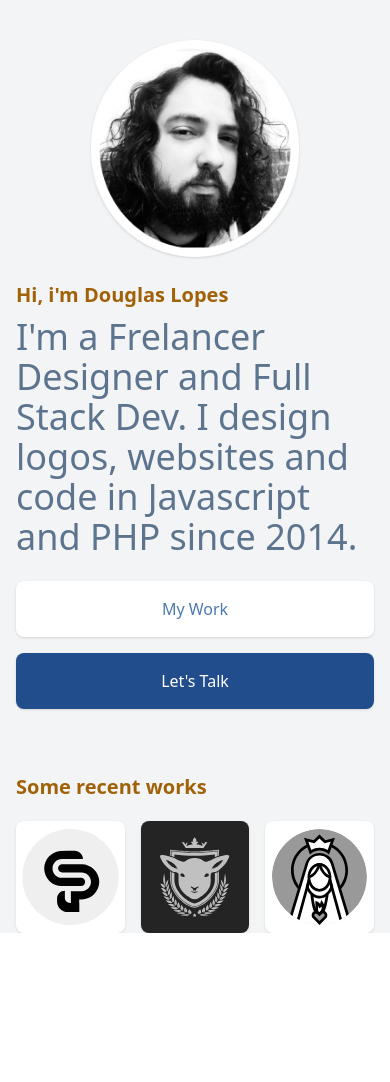
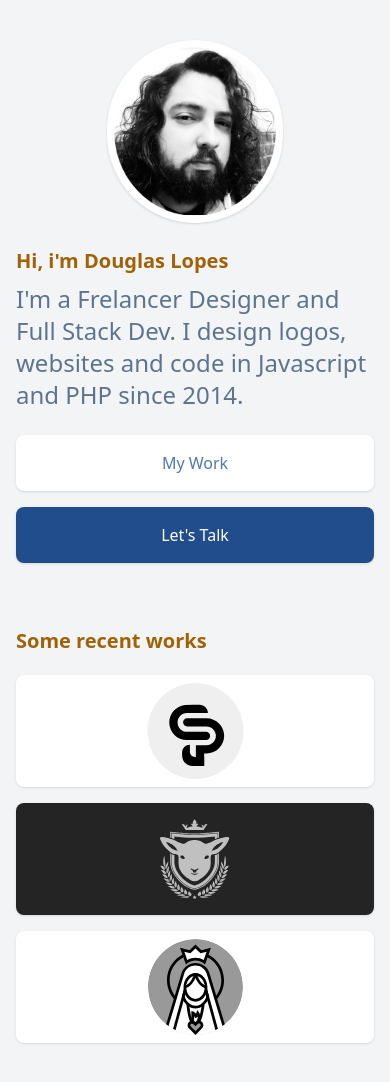
Before and after one commit to dougkusanagi/hotsite.dougdesign.com.br, a Nuxt app: page / in a window 390 px wide. Shown: the top 1082 px of the page. Before the commit the page ends 933 px from the top, so only its background shows below. Built offline with nearby package versions, Linux system fonts and the light colour scheme.

Commit message:
add smooth scrolling

```diff
--- a/app.vue
+++ b/app.vue
@@ -41,7 +41,7 @@ useSeoMeta({
     >
       <article class="flex flex-col gap-6 mx-4 mt-10 sm:mt-12 sm:mx-14">
         <img
-          class="mx-auto rounded-full shadow sm:mx-0 w-52 sm:w-48"
+          class="mx-auto rounded-full shadow sm:mx-0 w-44 sm:w-52"
           src="/douglas-lopes-fotografia-p&b.png"
           alt="fotografia p&b de Douglas Lopes "
           width="208"
@@ -53,7 +53,7 @@ useSeoMeta({
             Hi, i'm Douglas Lopes
           </h2>
 
-          <p class="text-4xl text-[#5d748f]">
+          <p class="text-2xl sm:text-4xl text-[#5d748f]">
             I'm a Frelancer Designer and Full Stack Dev. I design logos,
             websites and code in Javascript and PHP since 2014.
           </p>
@@ -61,7 +61,7 @@ useSeoMeta({
 
         <div class="flex flex-col gap-4 sm:flex-row">
           <a
-            href="#"
+            href="#portfolio"
             class="bg-white text-[#4c79af] font-medium w-full sm:w-44 h-14 flex items-center justify-center rounded-lg shadow hover:bg-slate-100 hover:translate-y-[2px] hover:shadow-none hover:border hover:border-white transition-all duration-100"
           >
             My Work
@@ -76,13 +76,15 @@ useSeoMeta({
         </div>
       </article>
 
-      <article class="flex flex-col gap-6 mx-4 mt-16 sm:mx-14">
+      <article class="flex flex-col gap-6 mx-4 mt-16 mb-16 sm:mx-14 sm:mb-0">
         <div class="flex flex-col gap-2">
-          <h2 class="text-xl font-bold text-yellow-700">Some recent works</h2>
+          <h2 class="text-xl font-bold text-yellow-700" id="portfolio">
+            Some recent works
+          </h2>
 
-          <div class="flex gap-4 mt-3">
+          <div class="flex flex-col gap-4 mt-3 sm:flex-row">
             <div
-              class="flex items-center justify-center font-medium transition-all duration-100 bg-white rounded-lg shadow grayscale hover:translate-y-[2px] w-72 h-28 hover:grayscale-0"
+              class="flex items-center justify-center font-medium transition-all duration-100 bg-white rounded-lg shadow grayscale hover:translate-y-[2px] w-full sm:w-72 h-28 hover:grayscale-0"
             >
               <img
                 class="max-h-24"
@@ -94,7 +96,7 @@ useSeoMeta({
             </div>
 
             <div
-              class="bg-[#1B2533] grayscale font-medium w-72 h-28 flex items-center justify-center rounded-lg shadow hover:grayscale-0 hover:translate-y-[2px] transition-all duration-100"
+              class="bg-[#1B2533] grayscale font-medium w-full sm:w-72 h-28 flex items-center justify-center rounded-lg shadow hover:grayscale-0 hover:translate-y-[2px] transition-all duration-100"
             >
               <img
                 class="max-h-20"
@@ -106,7 +108,7 @@ useSeoMeta({
             </div>
 
             <div
-              class="flex items-center justify-center font-medium transition-all duration-100 bg-white rounded-lg shadow grayscale hover:translate-y-[2px] w-72 h-28 hover:grayscale-0"
+              class="flex items-center justify-center font-medium transition-all duration-100 bg-white rounded-lg shadow grayscale hover:translate-y-[2px] w-full sm:w-72 h-28 hover:grayscale-0"
             >
               <img
                 class="max-h-24"
--- /dev/null
+++ b/assets/css/main.css
@@ -0,0 +1,3 @@
+html {
+    scroll-behavior: smooth;
+}
--- a/nuxt.config.ts
+++ b/nuxt.config.ts
@@ -2,4 +2,5 @@
 export default defineNuxtConfig({
   devtools: { enabled: true },
   modules: ["@nuxtjs/tailwindcss"],
+  css: ["~/assets/css/main.css"],
 });
```
